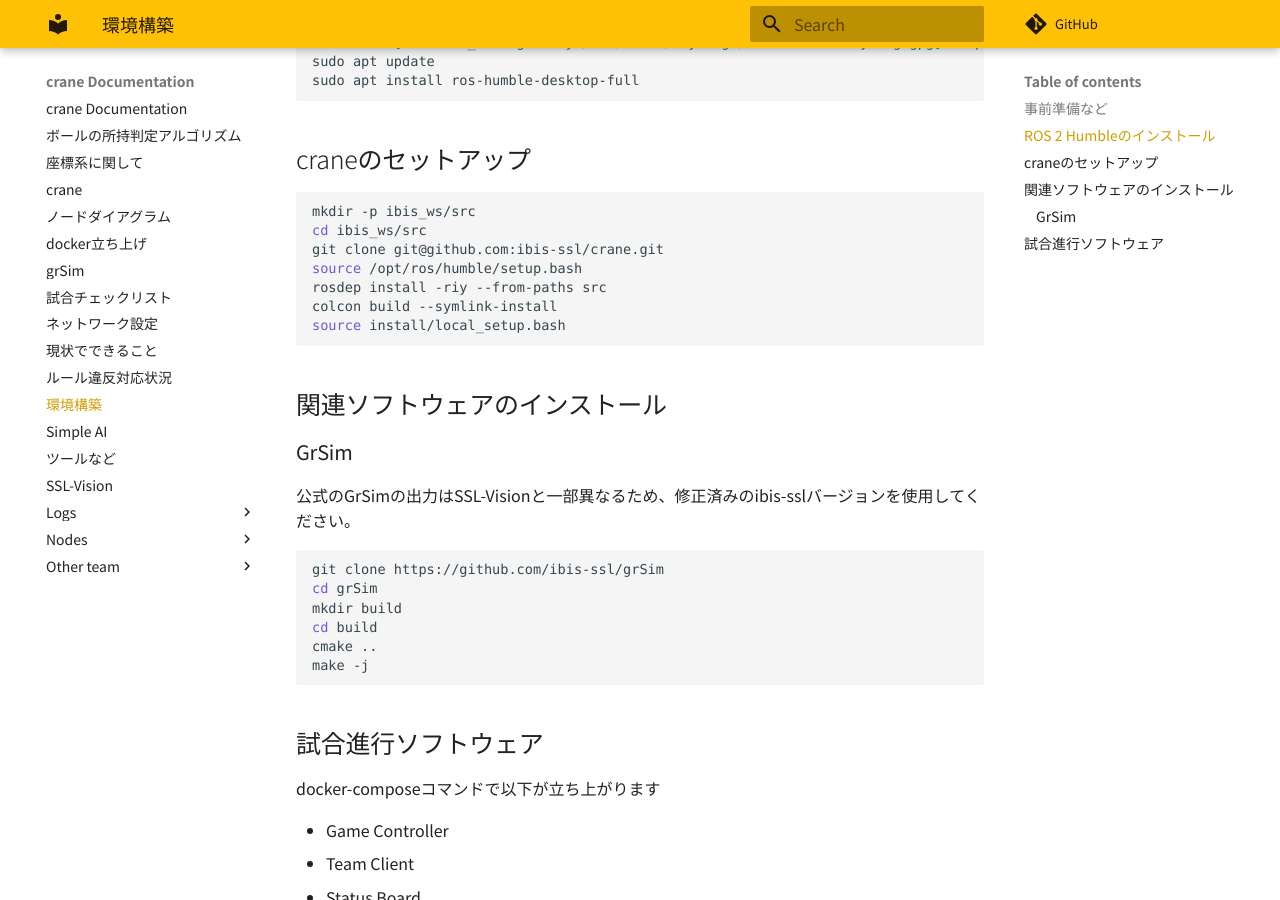
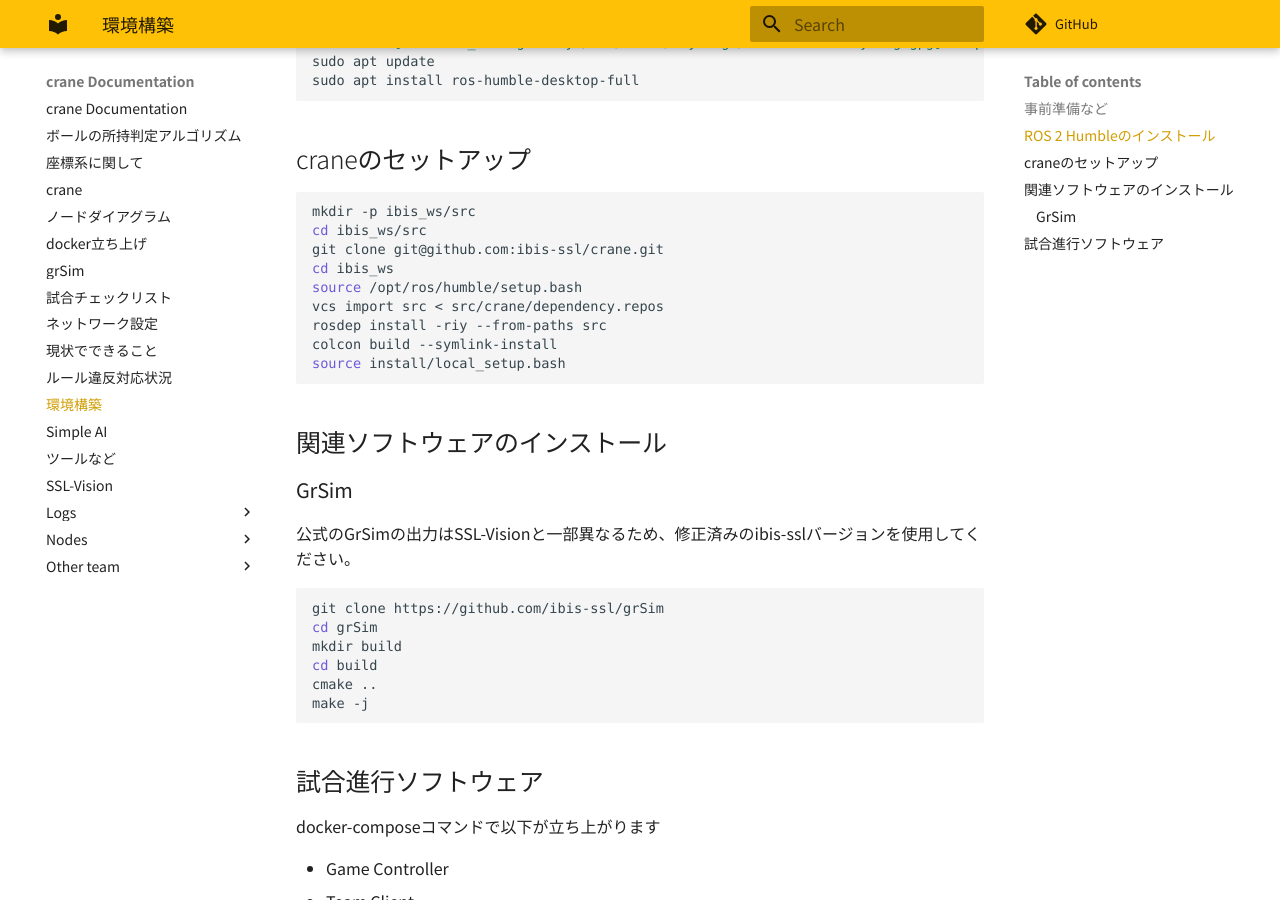
Before and after one commit to ibis-ssl/ibis_documentation, an MkDocs documentation site: the page built from docs/setup.md, in a window 1280 px wide and 900 px high, scrolled down 470 px. Built offline with MkDocs 1.6.1 and Material for MkDocs 9.7.7, drawn with Linux system fonts in a browser that asks for light colours; nearby versions of some CDN libraries; some web fonts are replaced; comment, search, counter and statistics services are not loaded.

Commit message:
🔄 synced local 'docs' with remote 'docs'

```diff
--- a/docs/setup.md
+++ b/docs/setup.md
@@ -23,7 +23,9 @@ sudo apt install ros-humble-desktop-full
 mkdir -p ibis_ws/src
 cd ibis_ws/src
 git clone git@github.com:ibis-ssl/crane.git
+cd ibis_ws
 source /opt/ros/humble/setup.bash
+vcs import src < src/crane/dependency.repos
 rosdep install -riy --from-paths src
 colcon build --symlink-install
 source install/local_setup.bash
```
